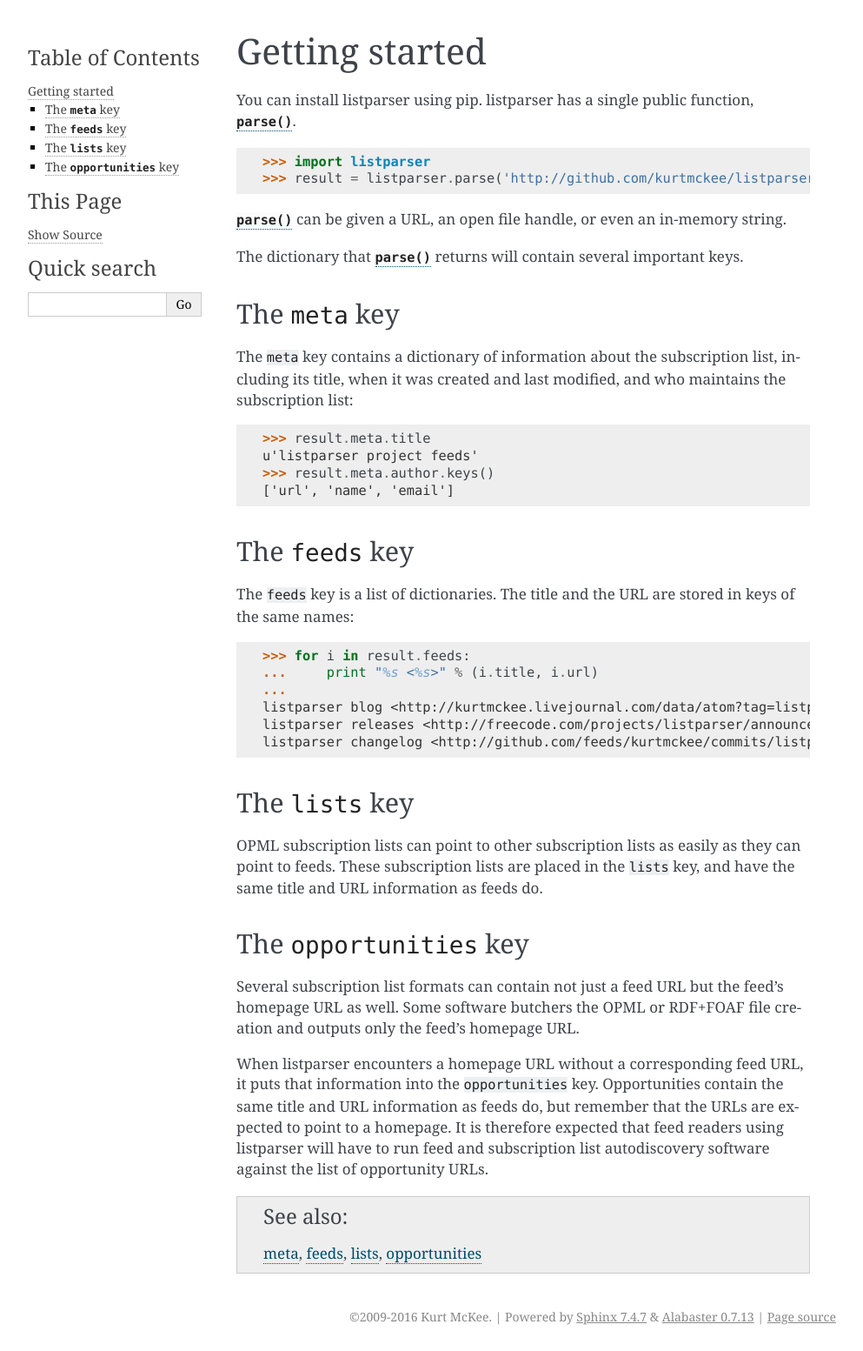
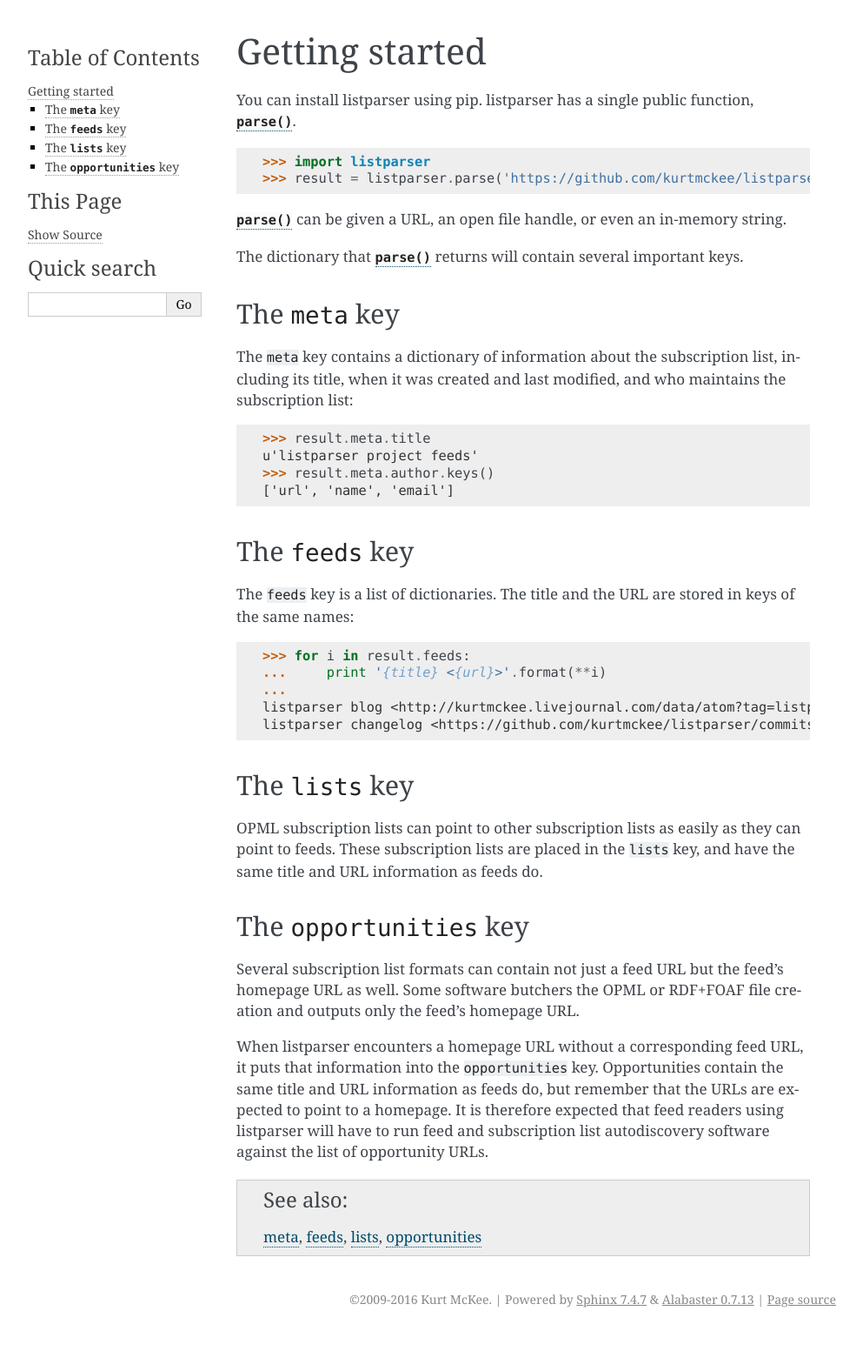
Before and after one commit to kurtmckee/listparser, a Sphinx documentation site: the page built from docs/getting-started.rst, in a window 1280 px wide. Shown: the whole page at 87% size, without its empty margins (148-1141 px from the left). Built offline with Sphinx 7.4.7, drawn with Linux system fonts in a browser that asks for light colours.

Commit message:
Docs: Update the code examples in "Getting Started"

```diff
--- a/docs/getting-started.rst
+++ b/docs/getting-started.rst
@@ -4,7 +4,7 @@ Getting started
 You can install listparser using pip. listparser has a single public function, :py:func:`~listparser.parse`. ::
 
     >>> import listparser
-    >>> result = listparser.parse('http://github.com/kurtmckee/listparser/raw/master/project.opml')
+    >>> result = listparser.parse('https://github.com/kurtmckee/listparser/raw/develop/project.opml')
 
 :py:func:`~listparser.parse` can be given a URL, an open file handle, or even an in-memory string.
 
@@ -28,11 +28,10 @@ The ``feeds`` key
 The ``feeds`` key is a list of dictionaries. The title and the URL are stored in keys of the same names::
 
     >>> for i in result.feeds:
-    ...     print "%s <%s>" % (i.title, i.url)
+    ...     print '{title} <{url}>'.format(**i)
     ...
     listparser blog <http://kurtmckee.livejournal.com/data/atom?tag=listparser>
-    listparser releases <http://freecode.com/projects/listparser/announcements.atom>
-    listparser changelog <http://github.com/feeds/kurtmckee/commits/listparser/master>
+    listparser changelog <https://github.com/kurtmckee/listparser/commits/develop.atom>
 
 
 The ``lists`` key
```
